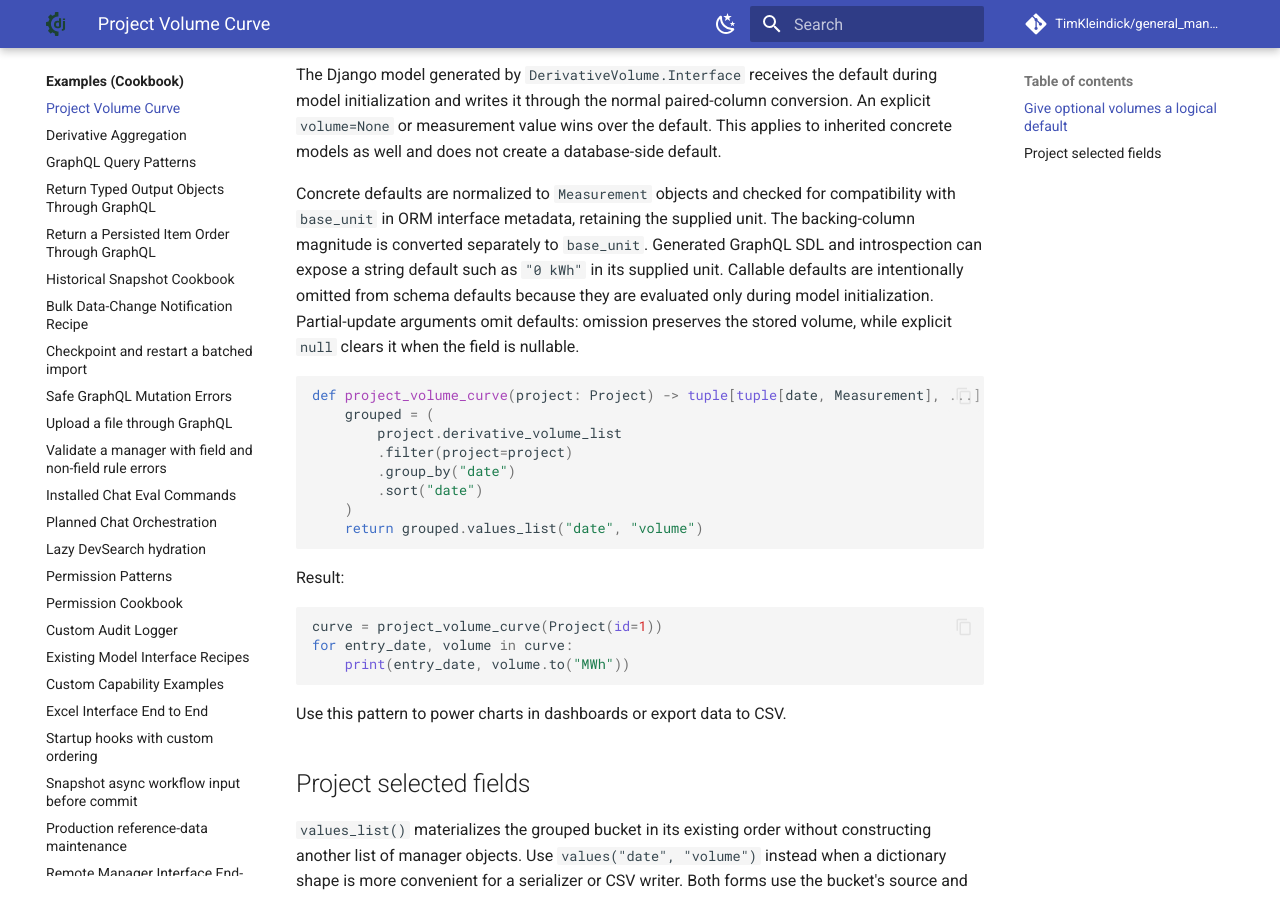
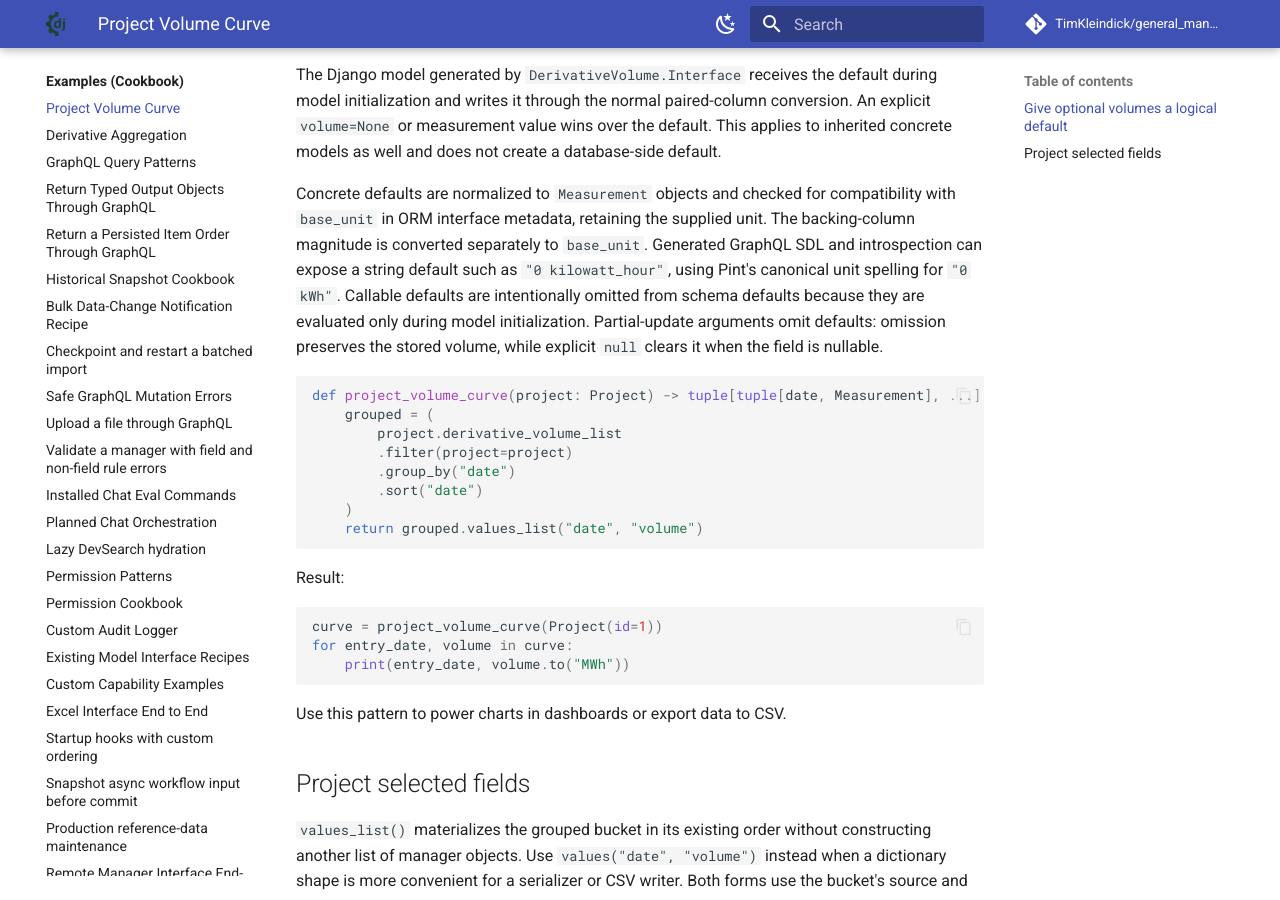
Before and after one commit to TimKleindick/general_manager, an MkDocs documentation site: the page built from docs/examples/project_volume_curve.md, in a window 1280 px wide and 900 px high, scrolled down 918 px. Built offline with MkDocs 1.6.1 and Material for MkDocs 9.7.7, drawn with Linux system fonts in a browser that asks for light colours; comment, search, counter and statistics services are not loaded.

Commit message:
docs: use canonical measurement unit spelling in SDL example

```diff
--- a/docs/examples/project_volume_curve.md
+++ b/docs/examples/project_volume_curve.md
@@ -48,7 +48,8 @@ Concrete defaults are normalized to `Measurement` objects and checked for
 compatibility with `base_unit` in ORM interface metadata, retaining the supplied
 unit. The backing-column magnitude is converted separately to `base_unit`.
 Generated GraphQL SDL and introspection can expose a string default such as
-`"0 kWh"` in its supplied unit. Callable defaults are intentionally omitted
+`"0 kilowatt_hour"`, using Pint's canonical unit spelling for `"0 kWh"`.
+Callable defaults are intentionally omitted
 from schema defaults because they are evaluated only during model
 initialization. Partial-update arguments omit defaults: omission preserves the
 stored volume, while explicit `null` clears it when the field is nullable.
```
